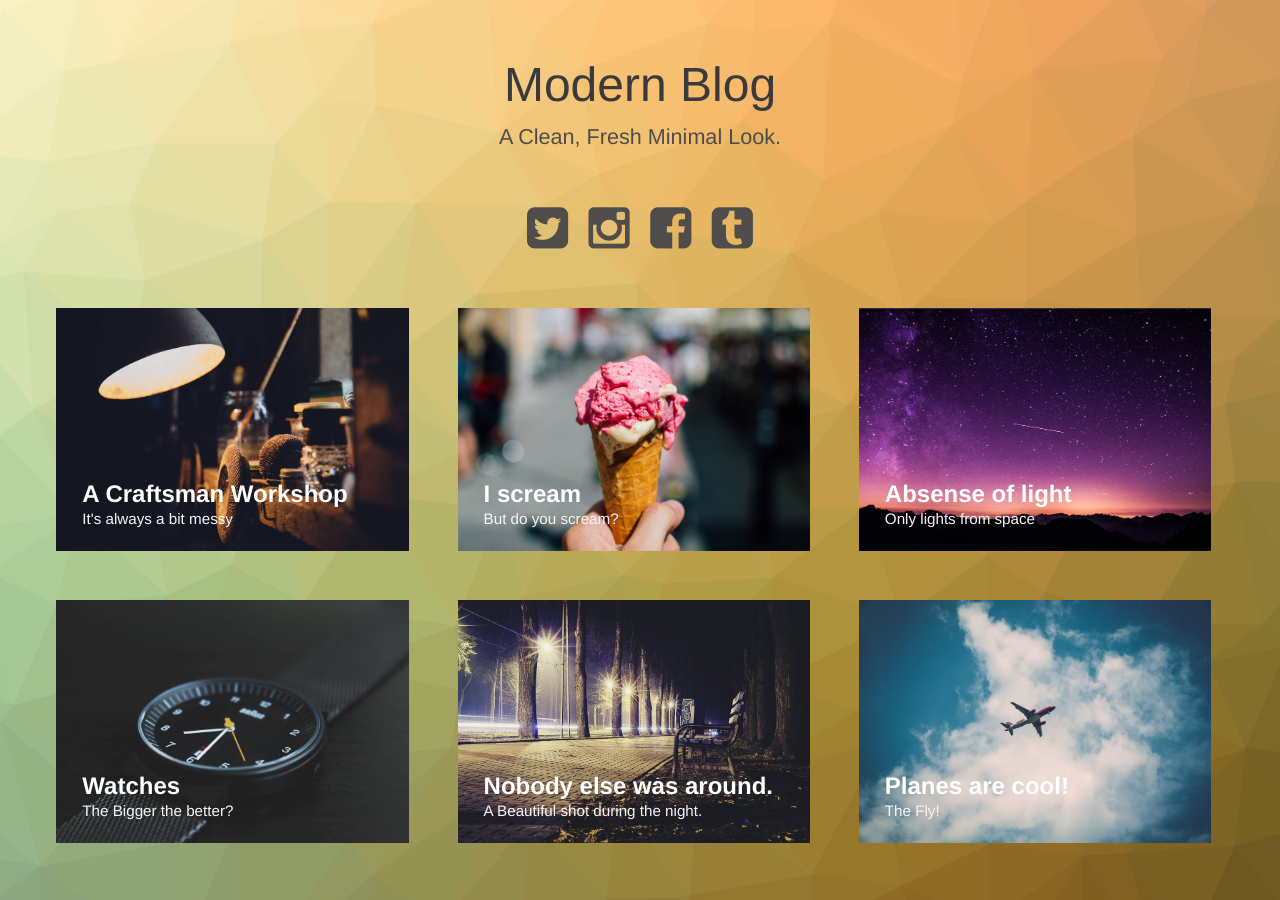
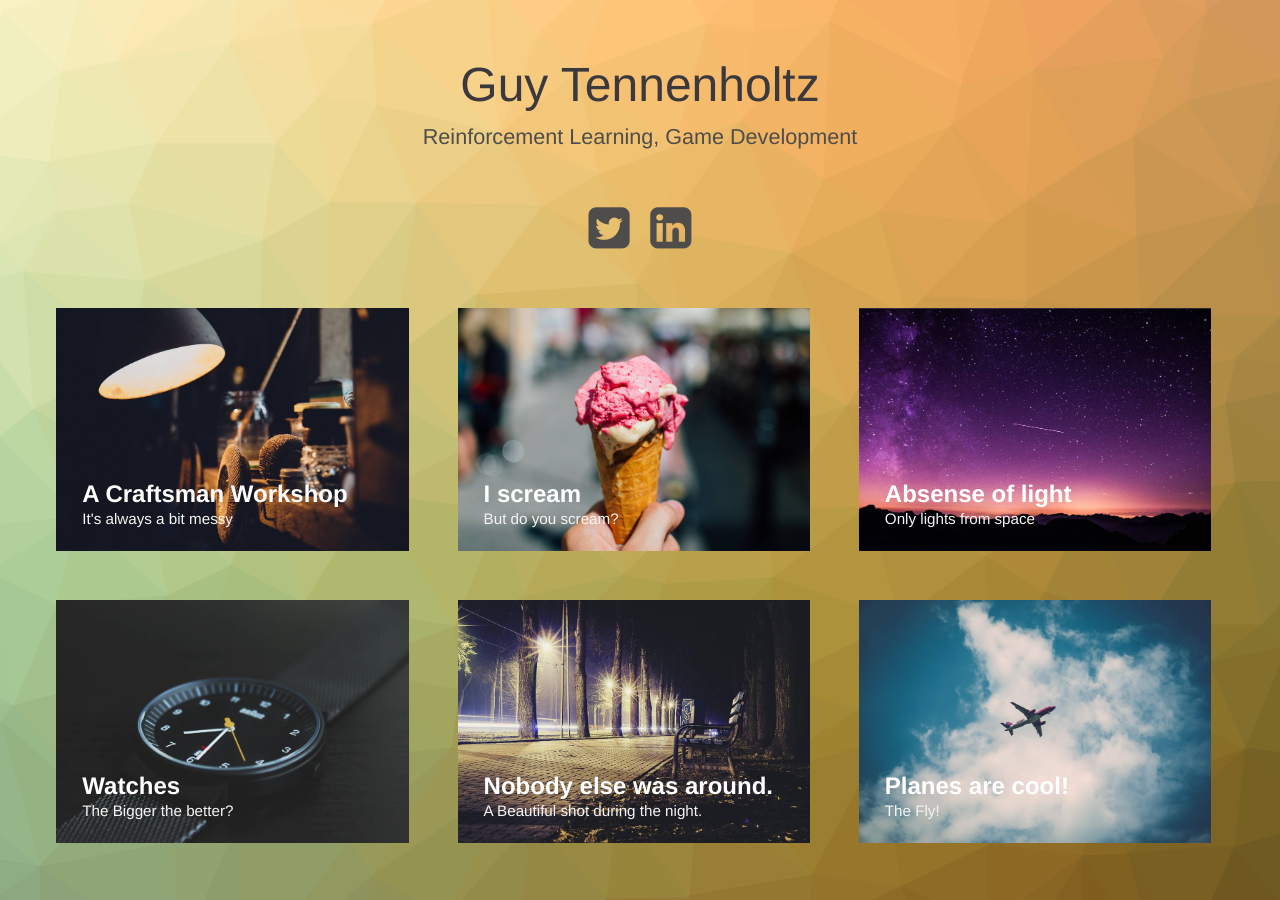
Before and after one commit to guytenn/guytenn.github.io, a Jekyll site: the page built from index.html, in a window 1280 px wide. Built offline with Jekyll 4.4.1, drawn with Linux system fonts in a browser that asks for light colours.

Commit message:
twitter and linkedin

```diff
--- a/index.html
+++ b/index.html
@@ -28,12 +28,10 @@ layout: compress
 <body class="body">
 <div class="container">
     <header class="header">
-        <h1>Modern Blog<span>A Clean, Fresh Minimal Look.</span></h1>
+        <h1>Guy Tennenholtz<span>Reinforcement Learning, Game Development</span></h1>
         <nav class="links">
-            <a href="#"><i class="fa fa-twitter-square fa-3x"></i></a>
-            <a href="#"><i class="fa fa-instagram fa-3x"></i></a>
-            <a href="#"><i class="fa fa-facebook-square fa-3x"></i></a>
-            <a href="#"><i class="fa fa-tumblr-square fa-3x"></i></a>
+            <a href="https://www.linkedin.com/in/guytenn/"><i class="fa fa-twitter-square fa-3x"></i></a>
+            <a href="https://twitter.com/guytenn/"><i class="fa fa-linkedin-square fa-3x"></i></a>
         </nav>
     </header>
     <div class="content">
```
